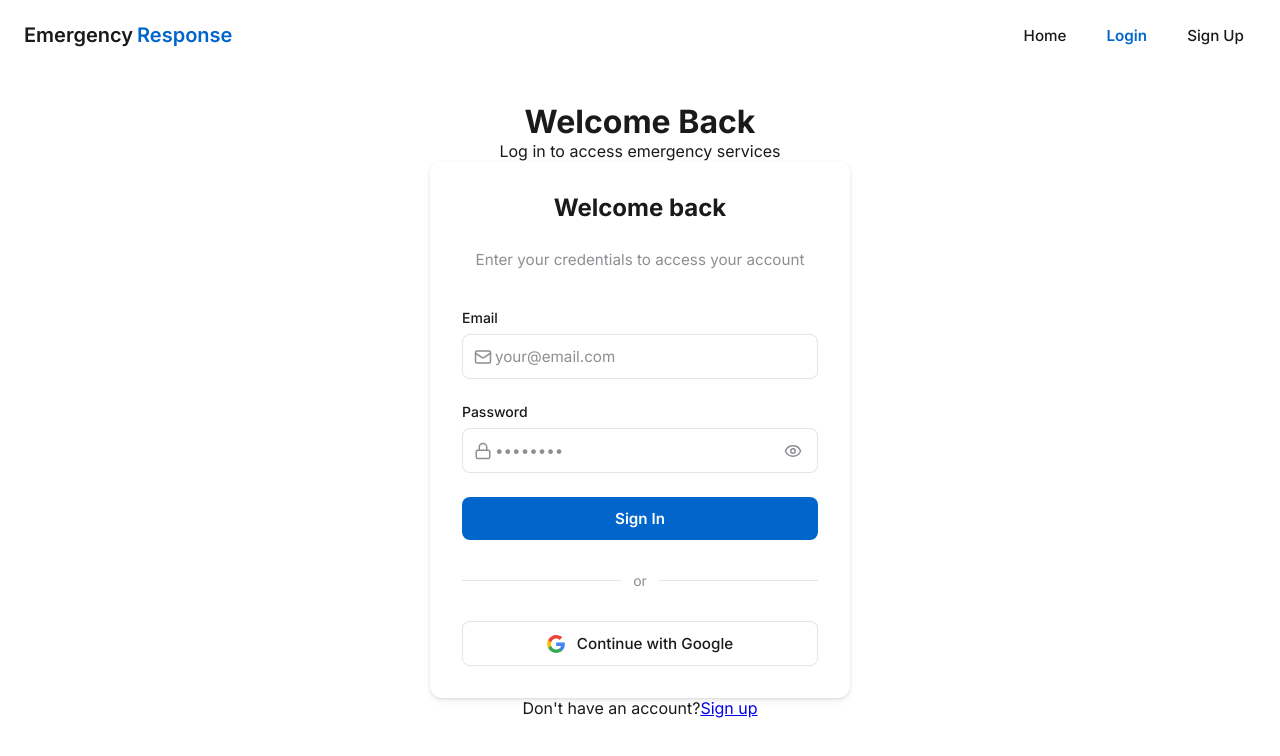
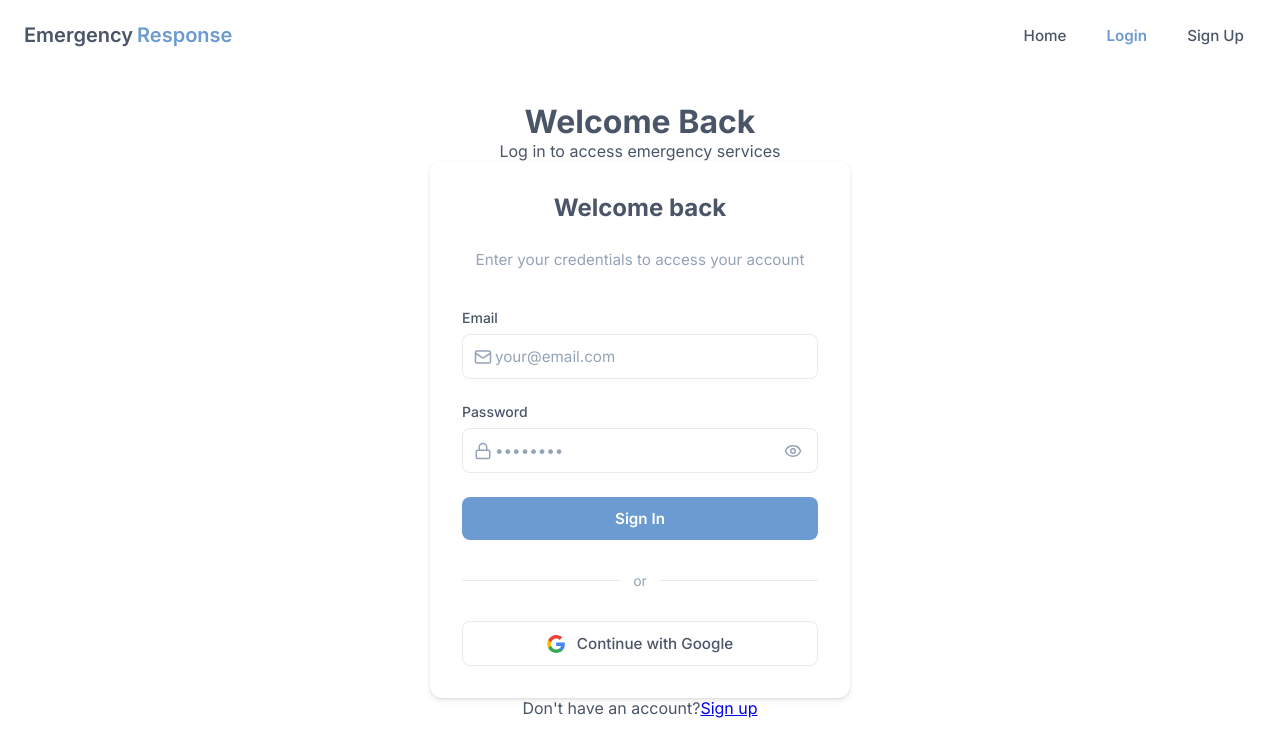
Before and after one commit to amirbrb/kutoa-6d3d00d6, a React (Vite) app: page /login in a window 1280 px wide. Shown: the top 756 px of the page. Built offline with nearby package versions, Linux system fonts and the light colour scheme.

Commit message:
Adjust color palette
Soften the color palette to improve the app's aesthetics.

```diff
--- a/src/components/UserProfileDialog.module.css
+++ b/src/components/UserProfileDialog.module.css
@@ -6,6 +6,7 @@
 .dialogTitle {
   font-size: 1.5rem;
   font-weight: 600;
+  color: var(--color-primary);
 }
 
 .form {
@@ -31,6 +32,7 @@
   align-items: center;
   justify-content: center;
   flex-shrink: 0;
+  border: 2px solid var(--color-accent);
 }
 
 .avatarImage {
@@ -58,6 +60,7 @@
   display: flex;
   align-items: center;
   gap: var(--space-2);
+  color: var(--color-accent);
 }
 
 .uploadHint {
@@ -74,6 +77,7 @@
 .textarea {
   min-height: 100px;
   resize: vertical;
+  border-color: var(--color-border);
 }
 
 .fieldHint {
@@ -98,4 +102,5 @@
 
 .cancelButton {
   border: 1px solid var(--color-border);
+  color: var(--color-muted);
 }
--- a/src/index.css
+++ b/src/index.css
@@ -2,18 +2,18 @@
 @import url('https://fonts.googleapis.com/css2?family=Inter:wght@100;200;300;400;500;600;700;800;900&display=swap');
 
 :root {
-  /* Color Variables */
+  /* Color Variables - Softer Palette */
   --color-background: #ffffff;
-  --color-foreground: #1a1a1a;
-  --color-primary: #000000;
-  --color-secondary: #f5f5f7;
-  --color-accent: #0066cc;
-  --color-emergency: #ff3b30;
-  --color-success: #34c759;
-  --color-warning: #ff9500;
-  --color-error: #ff3b30;
-  --color-muted: #8e8e93;
-  --color-border: rgba(0, 0, 0, 0.1);
+  --color-foreground: #4a5568;
+  --color-primary: #3a4a5c;
+  --color-secondary: #f5f7fa;
+  --color-accent: #6b9bd1;
+  --color-emergency: #f87171;
+  --color-success: #84cc16;
+  --color-warning: #fbbf24;
+  --color-error: #f87171;
+  --color-muted: #94a3b8;
+  --color-border: rgba(0, 0, 0, 0.08);
 
   /* Typography */
   --font-family: 'Inter', -apple-system, BlinkMacSystemFont, 'Segoe UI', Roboto,
--- a/tailwind.config.ts
+++ b/tailwind.config.ts
@@ -1,3 +1,4 @@
+
 import type { Config } from "tailwindcss";
 
 export default {
```
